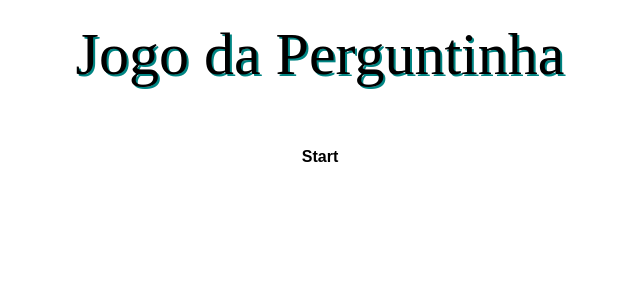
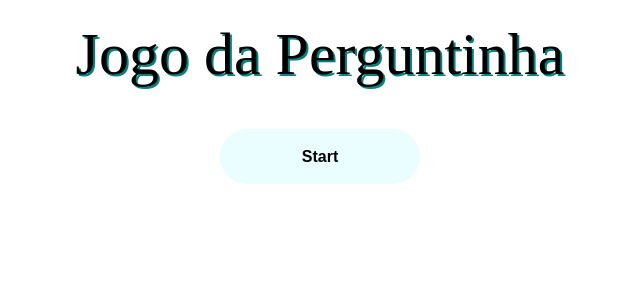
Before and after one commit to AleexCaires/Quiz-Game, a React (Create React App) app: page / in a window 1280 px wide. Shown: the top 300 px of the page, without its empty margins (320-960 px from the left). Built offline with nearby package versions, Linux system fonts and the light colour scheme.

Commit message:
Few amends

```diff
--- a/src/App.styles.ts
+++ b/src/App.styles.ts
@@ -53,7 +53,7 @@ export const Wrapper = styled.div `
         font-weight: 600;
         color: black;
         cursor: pointer;
-        background-color: white;
+        background-color: #ebfeff;
         margin: 20px;
         height: 55px;
         text-align:center;
```
